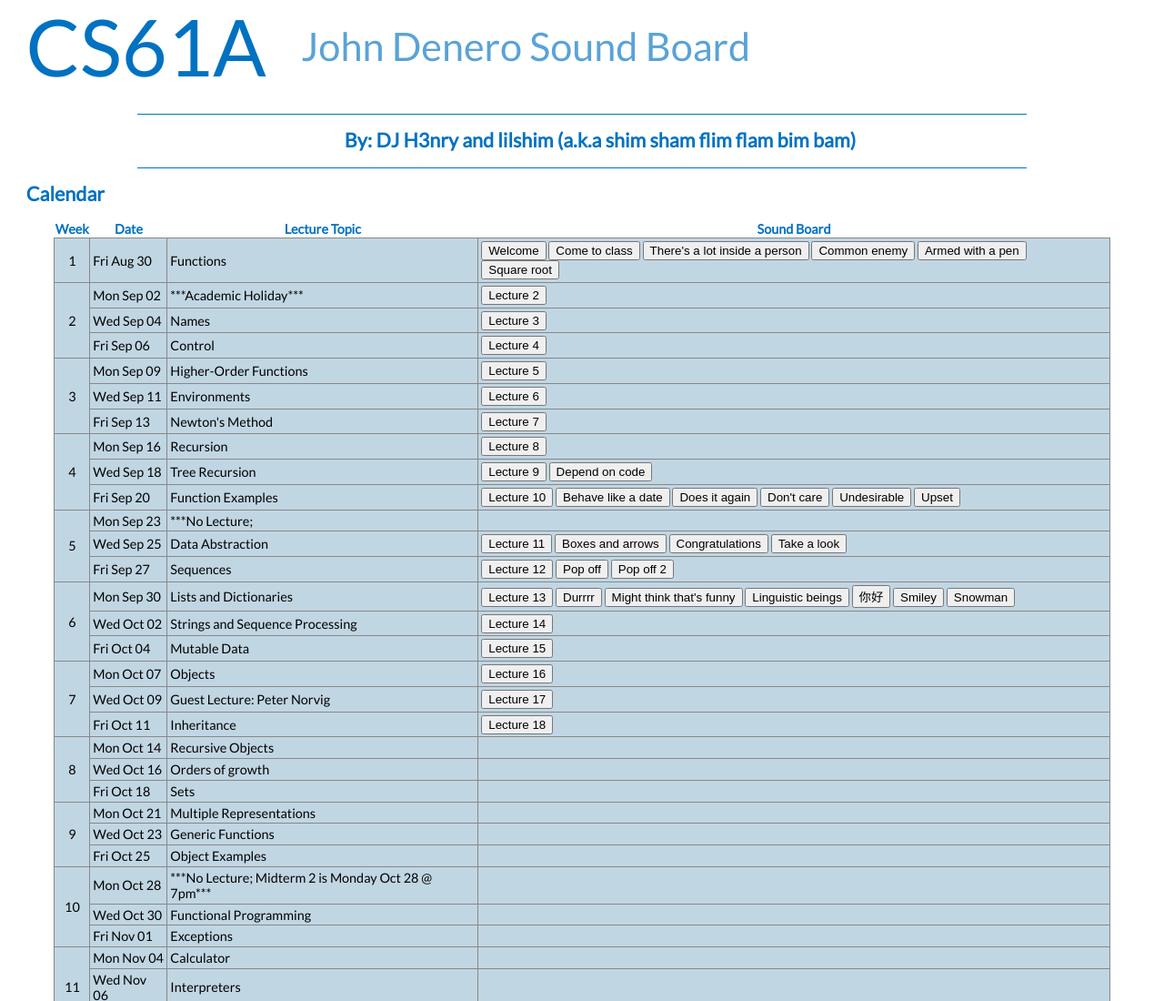
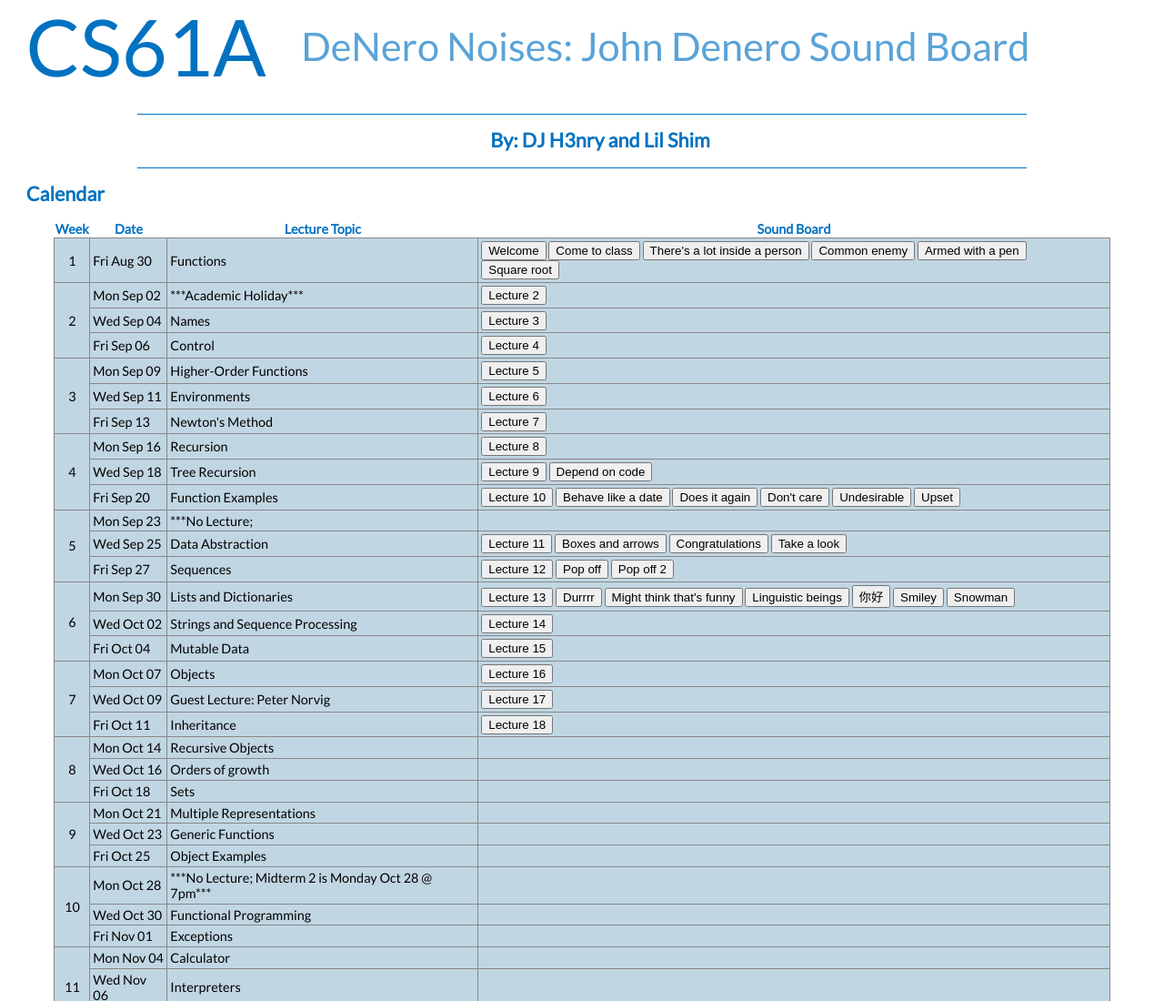
Before and after one commit to hidesminimally/hackathon, a plain HTML site: page CS61A.htm in a window 1280 px wide. Shown: the top 1100 px of the page at 91% size. Drawn offline with Linux system fonts and the light colour scheme; a script that the page names is missing.

Commit message:
Update CS61A.htm

```diff
--- a/CS61A.htm
+++ b/CS61A.htm
@@ -13,13 +13,13 @@
   </head>
 
   <body>
-    <h1><a href="index.html"><span class="coursename">CS61A</span>John Denero Sound Board</a></h1>
+    <h1><a href="index.html"><span class="coursename">CS61A</span>DeNero Noises: John Denero Sound Board</a></h1>
     <ul class="courseinfo">
     </ul>
     <br/>
     <hr/>
     <ul class="navigation">
-      <li><h2>By: DJ H3nry and lilshim (a.k.a shim sham flim flam bim bam)</h2></li>
+      <li><h2>By: DJ H3nry and Lil Shim</h2></li>
     </ul>
 
     <hr/>
```
